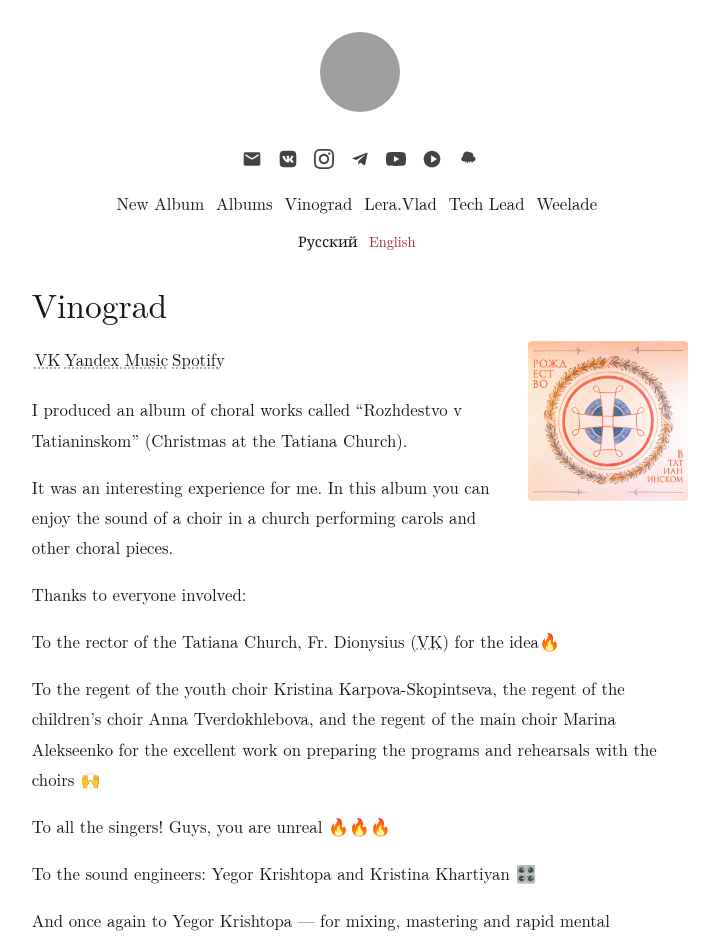
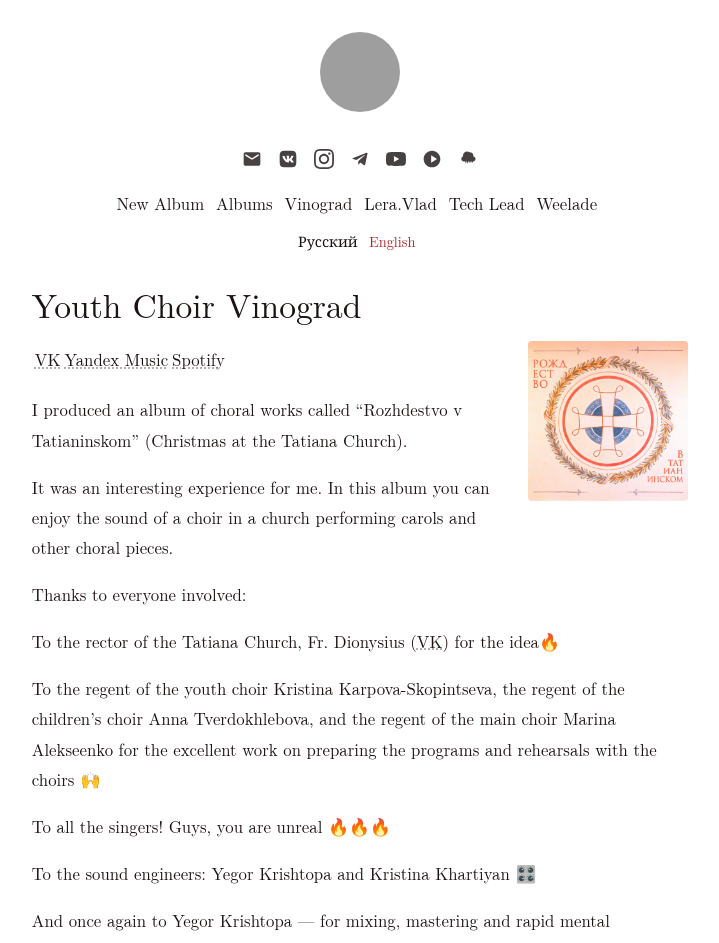
Before and after one commit to vladkorolkov/vladkorolkov-music, a Jekyll site: the page built from en/vinograd.md, in a window 1280 px wide. Shown: the top 943 px of the page, without its empty margins (280-999 px from the left). Built offline with Jekyll 4.4.1, drawn with Linux system fonts in a browser that asks for light colours; grey boxes are pictures that could not be loaded.

Commit message:
Change Vinograd heading to Youth Choir Vinograd

```diff
--- a/en/vinograd.md
+++ b/en/vinograd.md
@@ -4,7 +4,7 @@ title: Vinograd
 lang: en
 ---
 
-# Vinograd
+# Youth Choir Vinograd
 
 <img src="{{ '/images/rozhdestvo-v-tatianinskom.jpg' | relative_url }}" alt="Christmas at Tatianinsky" class="album-cover">
 
```
